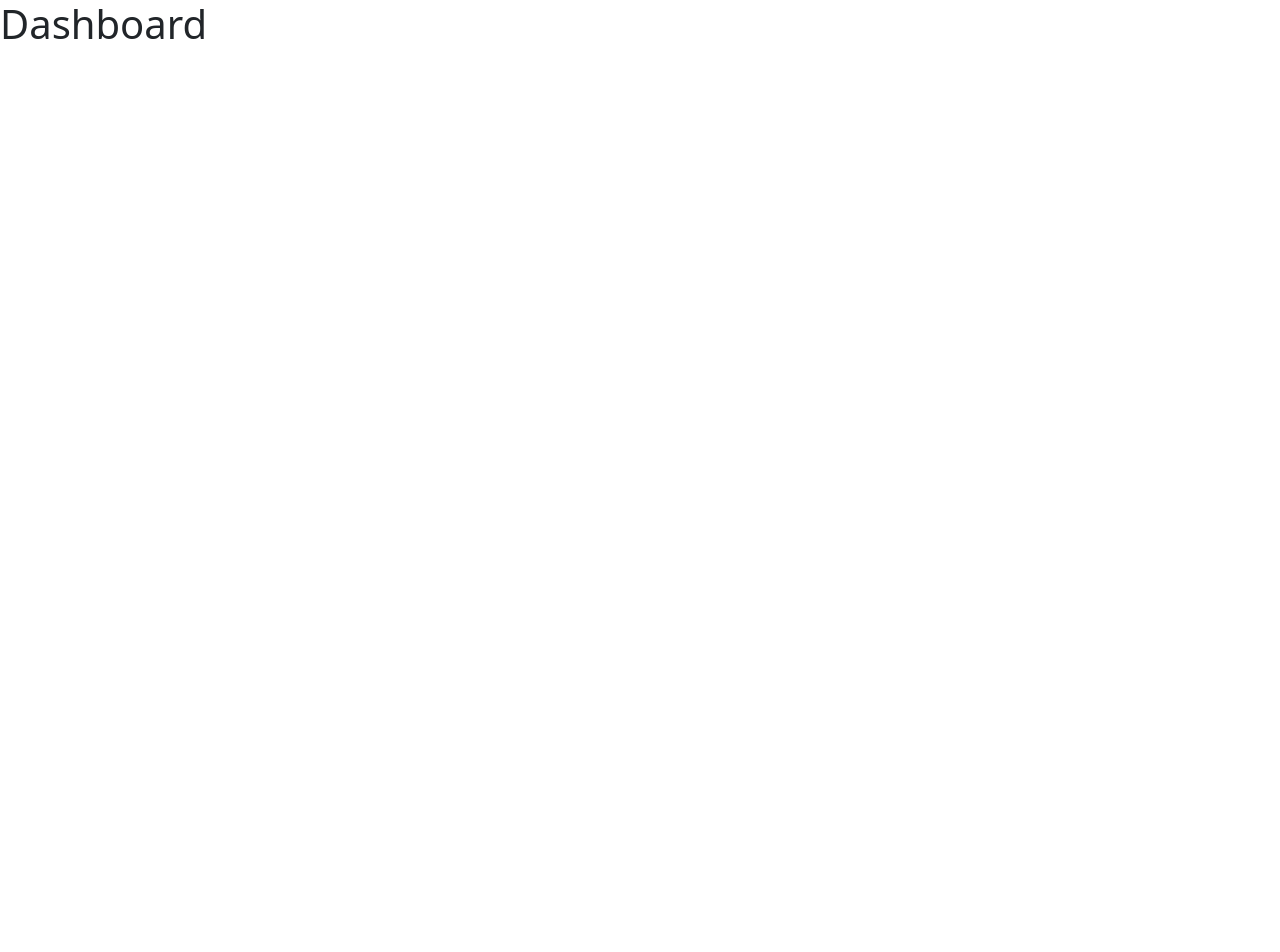
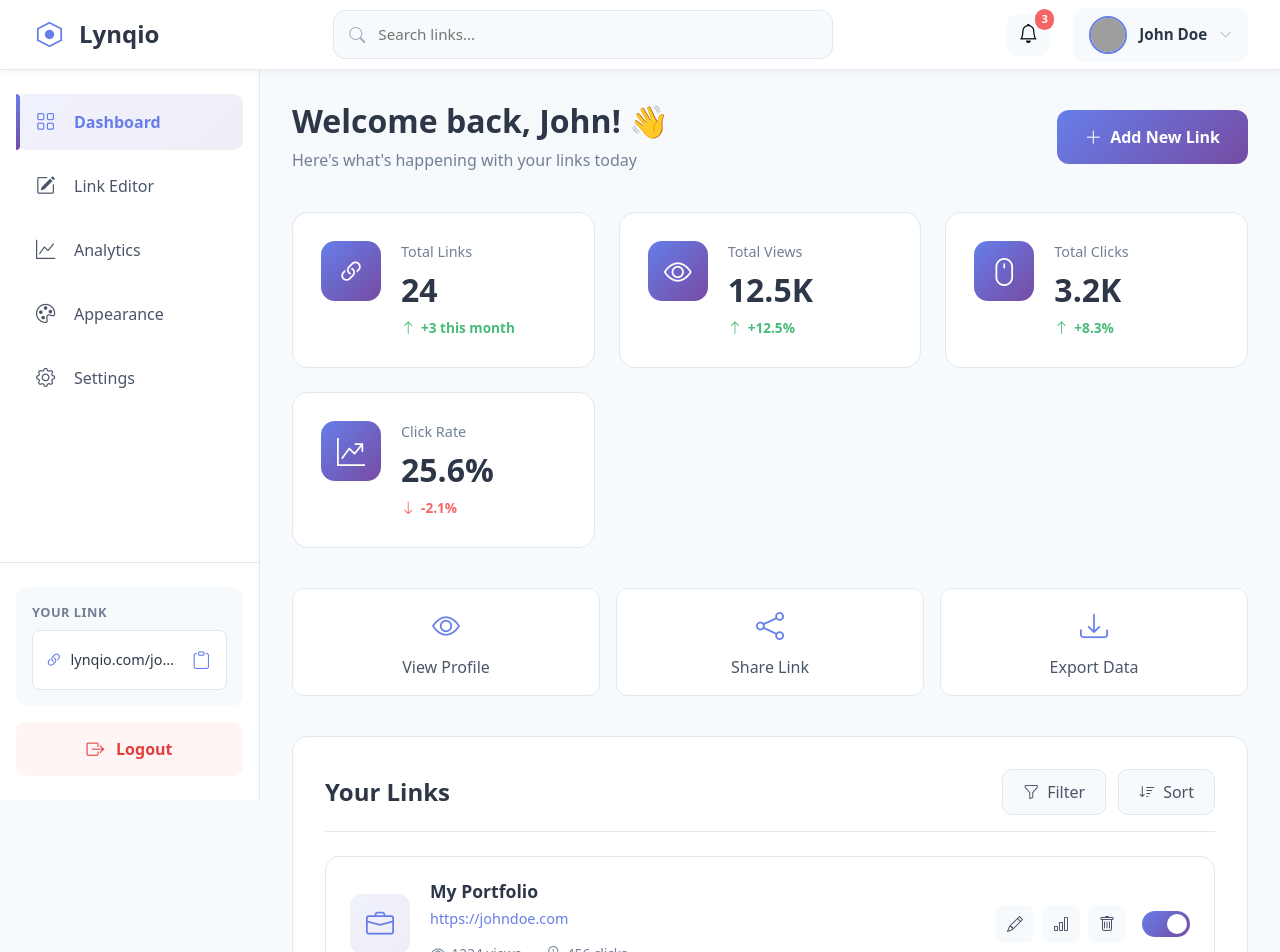
Before and after one commit to eisic1/lynqio, a React (Vite) app: page /dashboard in a window 1280 px wide. Shown: the top 952 px of the page. Before the commit the page ends 800 px from the top, so only its background shows below. Built offline with nearby package versions, Linux system fonts and the light colour scheme; grey boxes are pictures that could not be loaded.

Commit message:
defined dashboard page

```diff
--- a/src/components/Sidebar.jsx
+++ b/src/components/Sidebar.jsx
@@ -2,7 +2,7 @@ import { Link, useLocation } from 'react-router-dom';
 import '../styles/Sidebar.css';
 
 function Sidebar() {
-  //const location = useLocation();
+  const location = useLocation();
 
   const menuItems = [
     { path: '/dashboard', icon: 'bi-grid', label: 'Dashboard' },
@@ -19,6 +19,7 @@ function Sidebar() {
           <Link
             key={item.path}
             to={item.path}
+            className={`menu-item ${location.pathname === item.path ? 'active' : ''}`}
           >
             <i className={`bi ${item.icon}`}></i>
             <span>{item.label}</span>
--- a/src/pages/Dashboard.jsx
+++ b/src/pages/Dashboard.jsx
@@ -1,7 +1,142 @@
+import { useState } from 'react';
+import Navbar from '../components/Navbar';
+import Sidebar from '../components/Sidebar';
+import StatsCard from '../components/StatsCard';
+import LinkCard from '../components/LinkCard';
+import '../styles/Dashboard.css';
+
 function Dashboard() {
+  // Mock data - kasnije će doći iz backend-a
+  const [links] = useState([
+    {
+      id: 1,
+      title: 'My Portfolio',
+      url: 'https://johndoe.com',
+      icon: 'bi-briefcase',
+      views: 1234,
+      clicks: 456,
+      active: true
+    },
+    {
+      id: 2,
+      title: 'Instagram',
+      url: 'https://instagram.com/johndoe',
+      icon: 'bi-instagram',
+      views: 5678,
+      clicks: 890,
+      active: true
+    },
+    {
+      id: 3,
+      title: 'YouTube Channel',
+      url: 'https://youtube.com/@johndoe',
+      icon: 'bi-youtube',
+      views: 3456,
+      clicks: 678,
+      active: true
+    },
+    {
+      id: 4,
+      title: 'Buy Me a Coffee',
+      url: 'https://buymeacoffee.com/johndoe',
+      icon: 'bi-cup-hot',
+      views: 890,
+      clicks: 123,
+      active: false
+    },
+  ]);
+
   return (
-    <div>
-      <h1>Dashboard</h1>
+    <div className="dashboard-layout">
+      <Navbar />
+      <div className="dashboard-container">
+        <Sidebar />
+
+        <main className="dashboard-main">
+          {/* Header sekcija */}
+          <div className="dashboard-header">
+            <div>
+              <h1>Welcome back, John! 👋</h1>
+              <p>Here's what's happening with your links today</p>
+            </div>
+            <button className="btn-primary-gradient">
+              <i className="bi bi-plus-lg"></i>
+              Add New Link
+            </button>
+          </div>
+
+          {/* Stats Cards */}
+          <div className="stats-grid">
+            <StatsCard
+              icon="bi-link-45deg"
+              label="Total Links"
+              value="24"
+              trend="up"
+              trendValue="+3 this month"
+            />
+            <StatsCard
+              icon="bi-eye"
+              label="Total Views"
+              value="12.5K"
+              trend="up"
+              trendValue="+12.5%"
+            />
+            <StatsCard
+              icon="bi-mouse"
+              label="Total Clicks"
+              value="3.2K"
+              trend="up"
+              trendValue="+8.3%"
+            />
+            <StatsCard
+              icon="bi-graph-up-arrow"
+              label="Click Rate"
+              value="25.6%"
+              trend="down"
+              trendValue="-2.1%"
+            />
+          </div>
+
+          {/* Quick Actions */}
+          <div className="quick-actions">
+            <button className="quick-action-btn">
+              <i className="bi bi-eye"></i>
+              <span>View Profile</span>
+            </button>
+            <button className="quick-action-btn">
+              <i className="bi bi-share"></i>
+              <span>Share Link</span>
+            </button>
+            <button className="quick-action-btn">
+              <i className="bi bi-download"></i>
+              <span>Export Data</span>
+            </button>
+          </div>
+
+          {/* Links Section */}
+          <div className="links-section">
+            <div className="section-header">
+              <h2>Your Links</h2>
+              <div className="section-actions">
+                <button className="btn-filter">
+                  <i className="bi bi-funnel"></i>
+                  Filter
+                </button>
+                <button className="btn-filter">
+                  <i className="bi bi-sort-down"></i>
+                  Sort
+                </button>
+              </div>
+            </div>
+
+            <div className="links-list">
+              {links.map((link) => (
+                <LinkCard key={link.id} link={link} />
+              ))}
+            </div>
+          </div>
+        </main>
+      </div>
     </div>
   );
 }
--- /dev/null
+++ b/src/styles/dashboard.css
@@ -0,0 +1,209 @@
+/* Dashboard Layout */
+.dashboard-layout {
+  min-height: 100vh;
+  background: #f7fafc;
+}
+
+.dashboard-container {
+  display: flex;
+  padding-top: 70px;
+}
+
+.dashboard-main {
+  flex: 1;
+  margin-left: 260px;
+  padding: 2rem;
+  min-height: calc(100vh - 70px);
+}
+
+/* Dashboard Header */
+.dashboard-header {
+  display: flex;
+  justify-content: space-between;
+  align-items: center;
+  margin-bottom: 2.5rem;
+}
+
+.dashboard-header h1 {
+  font-size: 2rem;
+  font-weight: 700;
+  color: #2d3748;
+  margin: 0 0 0.5rem 0;
+}
+
+.dashboard-header p {
+  color: #718096;
+  font-size: 1rem;
+  margin: 0;
+}
+
+.btn-primary-gradient {
+  background: linear-gradient(135deg, #667eea 0%, #764ba2 100%);
+  color: white;
+  border: none;
+  padding: 0.85rem 1.75rem;
+  border-radius: 12px;
+  font-weight: 600;
+  font-size: 1rem;
+  display: flex;
+  align-items: center;
+  gap: 0.5rem;
+  cursor: pointer;
+  transition: all 0.3s ease;
+}
+
+.btn-primary-gradient:hover {
+  transform: translateY(-3px);
+  box-shadow: 0 10px 25px rgba(102, 126, 234, 0.4);
+}
+
+.btn-primary-gradient i {
+  font-size: 1.1rem;
+}
+
+/* Stats Grid */
+.stats-grid {
+  display: grid;
+  grid-template-columns: repeat(auto-fit, minmax(250px, 1fr));
+  gap: 1.5rem;
+  margin-bottom: 2.5rem;
+}
+
+/* Quick Actions */
+.quick-actions {
+  display: flex;
+  gap: 1rem;
+  margin-bottom: 2.5rem;
+}
+
+.quick-action-btn {
+  flex: 1;
+  background: white;
+  border: 1px solid #e2e8f0;
+  padding: 1rem;
+  border-radius: 12px;
+  display: flex;
+  flex-direction: column;
+  align-items: center;
+  gap: 0.5rem;
+  cursor: pointer;
+  transition: all 0.3s ease;
+  font-weight: 500;
+  color: #4a5568;
+}
+
+.quick-action-btn:hover {
+  border-color: #667eea;
+  background: linear-gradient(135deg, rgba(102, 126, 234, 0.05), rgba(118, 75, 162, 0.05));
+  transform: translateY(-3px);
+  box-shadow: 0 5px 15px rgba(0, 0, 0, 0.08);
+}
+
+.quick-action-btn i {
+  font-size: 1.75rem;
+  color: #667eea;
+}
+
+/* Links Section */
+.links-section {
+  background: white;
+  padding: 2rem;
+  border-radius: 16px;
+  border: 1px solid #e2e8f0;
+}
+
+.section-header {
+  display: flex;
+  justify-content: space-between;
+  align-items: center;
+  margin-bottom: 1.5rem;
+  padding-bottom: 1rem;
+  border-bottom: 1px solid #e2e8f0;
+}
+
+.section-header h2 {
+  font-size: 1.5rem;
+  font-weight: 700;
+  color: #2d3748;
+  margin: 0;
+}
+
+.section-actions {
+  display: flex;
+  gap: 0.75rem;
+}
+
+.btn-filter {
+  background: #f7fafc;
+  border: 1px solid #e2e8f0;
+  padding: 0.65rem 1.25rem;
+  border-radius: 10px;
+  font-weight: 500;
+  color: #4a5568;
+  cursor: pointer;
+  display: flex;
+  align-items: center;
+  gap: 0.5rem;
+  transition: all 0.3s ease;
+}
+
+.btn-filter:hover {
+  background: #667eea;
+  color: white;
+  border-color: #667eea;
+}
+
+.btn-filter i {
+  font-size: 1rem;
+}
+
+.links-list {
+  margin-top: 1.5rem;
+}
+
+/* Responsive */
+@media (max-width: 992px) {
+  .dashboard-main {
+    margin-left: 0;
+    padding: 1.5rem;
+  }
+
+  .dashboard-header {
+    flex-direction: column;
+    align-items: flex-start;
+    gap: 1rem;
+  }
+
+  .btn-primary-gradient {
+    width: 100%;
+    justify-content: center;
+  }
+
+  .quick-actions {
+    flex-direction: column;
+  }
+
+  .stats-grid {
+    grid-template-columns: 1fr;
+  }
+}
+
+@media (max-width: 576px) {
+  .dashboard-header h1 {
+    font-size: 1.5rem;
+  }
+
+  .links-section {
+    padding: 1.25rem;
+  }
+
+  .section-actions {
+    flex-direction: column;
+    width: 100%;
+  }
+
+  .btn-filter {
+    width: 100%;
+    justify-content: center;
+  }
+}
```
